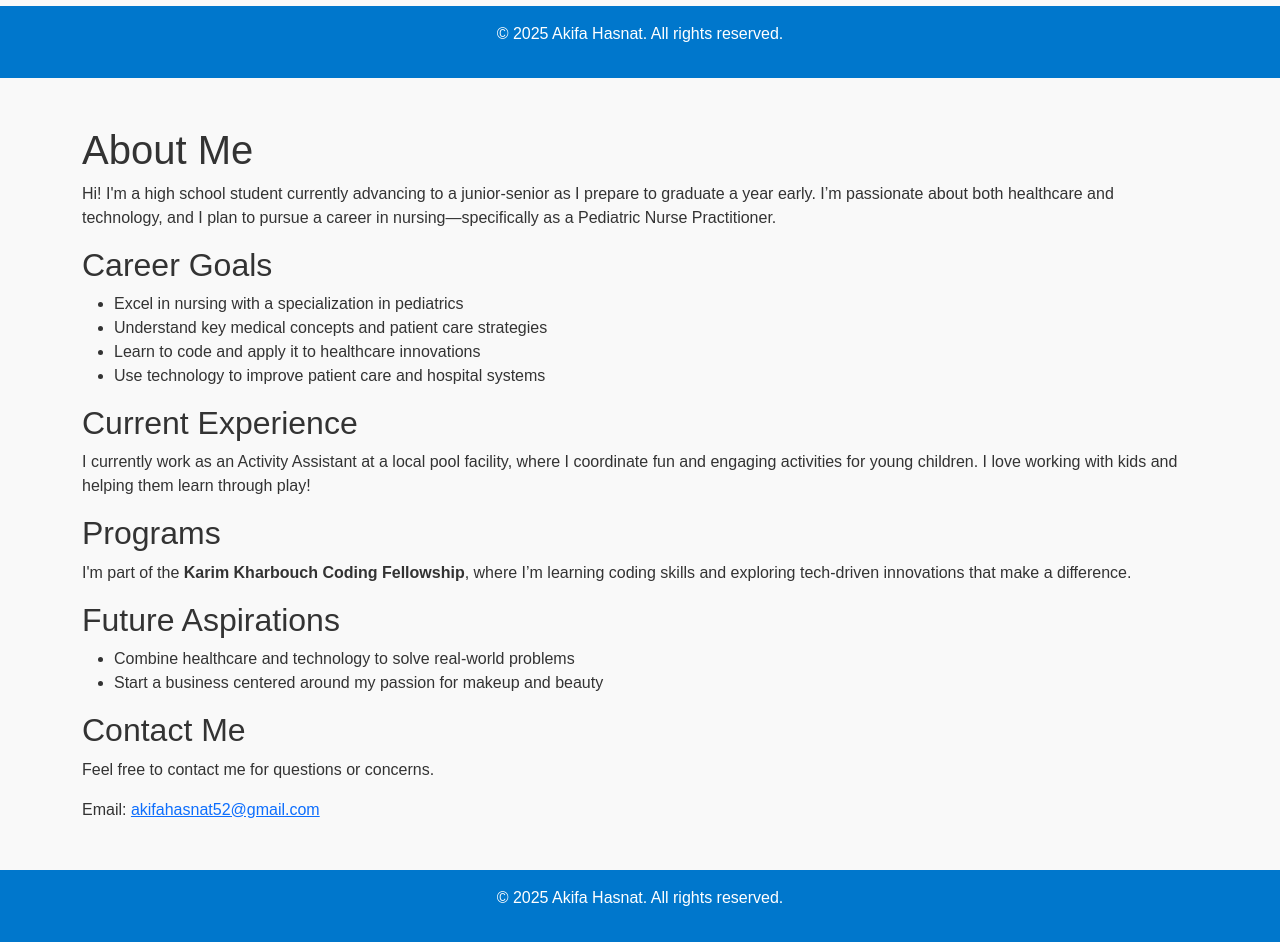
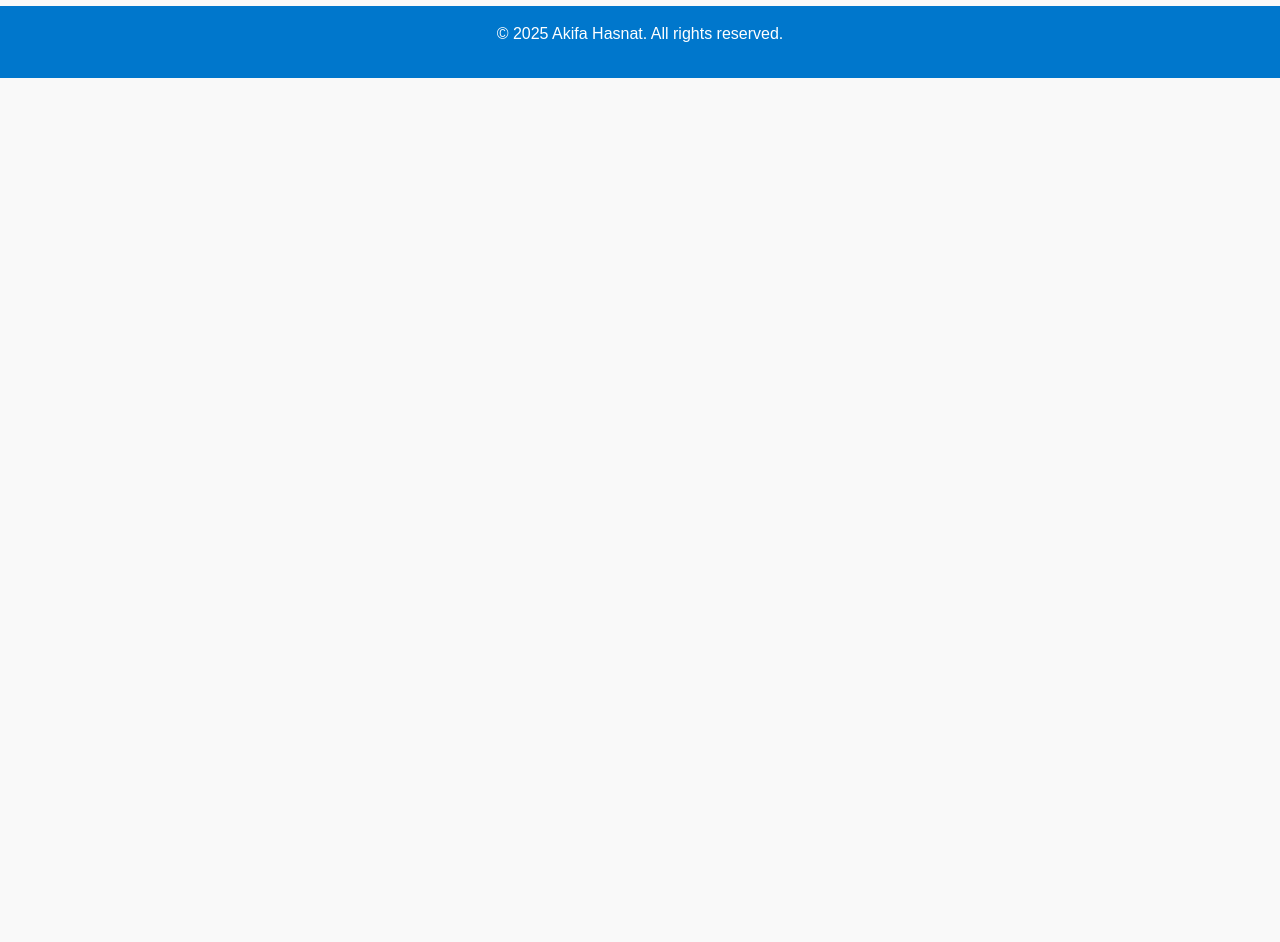
Before and after one commit to Akifa15/Akifa15.github.io, a plain HTML site: page FinalProject/index.html in a window 1280 px wide. Shown: the part 440-1382 px from the top of the page. After the commit the page ends 800 px from the top, so only its background shows below. Drawn offline with nearby package versions, Linux system fonts and the light colour scheme.

Commit message:
Update index.html

```diff
--- a/FinalProject/index.html
+++ b/FinalProject/index.html
@@ -94,58 +94,3 @@
   <script src="https://cdn.jsdelivr.net/npm/bootstrap@5.3.3/dist/js/bootstrap.bundle.min.js"></script>
 </body>
 </html>
-
- <!-- Main Content -->
-  <div class="container mt-5">
-
-    <div class="section">
-      <h1>About Me</h1>
-      <p>Hi! I'm a high school student currently advancing to a junior-senior as I prepare to graduate a year early. I’m passionate about both healthcare and technology, and I plan to pursue a career in nursing—specifically as a Pediatric Nurse Practitioner.</p>
-    </div>
-
-    <div class="section">
-      <h2>Career Goals</h2>
-      <ul>
-        <li>Excel in nursing with a specialization in pediatrics</li>
-        <li>Understand key medical concepts and patient care strategies</li>
-        <li>Learn to code and apply it to healthcare innovations</li>
-        <li>Use technology to improve patient care and hospital systems</li>
-      </ul>
-    </div>
-
-    <div class="section">
-      <h2>Current Experience</h2>
-      <p>I currently work as an Activity Assistant at a local pool facility, where I coordinate fun and engaging activities for young children. I love working with kids and helping them learn through play!</p>
-    </div>
-
-    <div class="section">
-      <h2>Programs</h2>
-      <p>I'm part of the <strong>Karim Kharbouch Coding Fellowship</strong>, where I’m learning coding skills and exploring tech-driven innovations that make a difference.</p>
-    </div>
-
-    <div class="section">
-      <h2>Future Aspirations</h2>
-      <ul>
-        <li>Combine healthcare and technology to solve real-world problems</li>
-        <li>Start a business centered around my passion for makeup and beauty</li>
-      </ul>
-    </div>
-
-    <div class="section" id="contact">
-      <h2>Contact Me</h2>
-      <p>Feel free to contact me for questions or concerns.</p>
-      <p>Email: <a class="email-link" href="mailto:akifahasnat52@gmail.com">akifahasnat52@gmail.com</a></p>
-    </div>
-
-  </div>
-
-  <!-- Footer -->
-  <footer>
-    <p>© 2025 Akifa Hasnat. All rights reserved.</p>
-  </footer>
-
-  <!-- Bootstrap JS (optional) -->
-  <script src="https://cdn.jsdelivr.net/npm/bootstrap@5.3.3/dist/js/bootstrap.bundle.min.js"></script>
-
-</body>
-</html>
```
